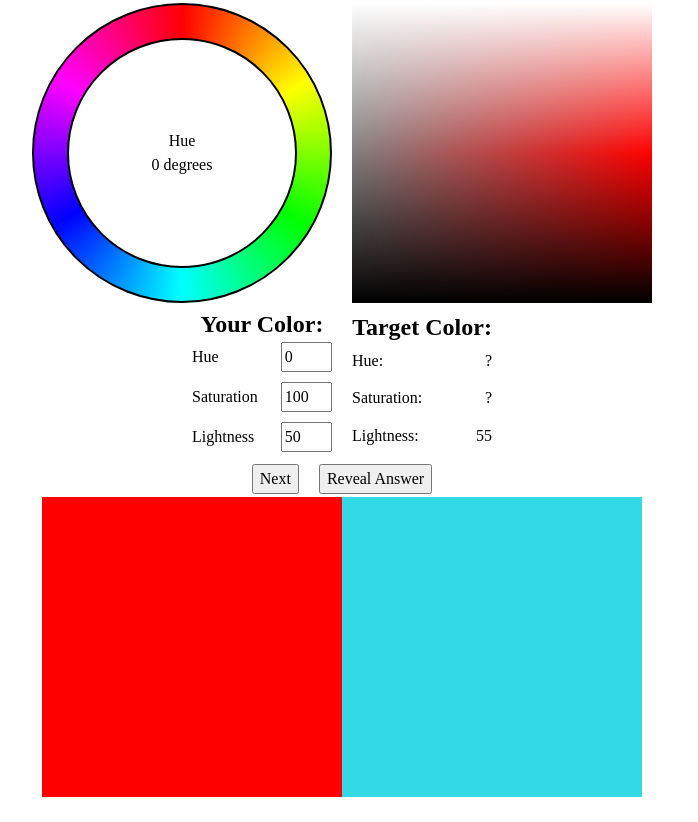
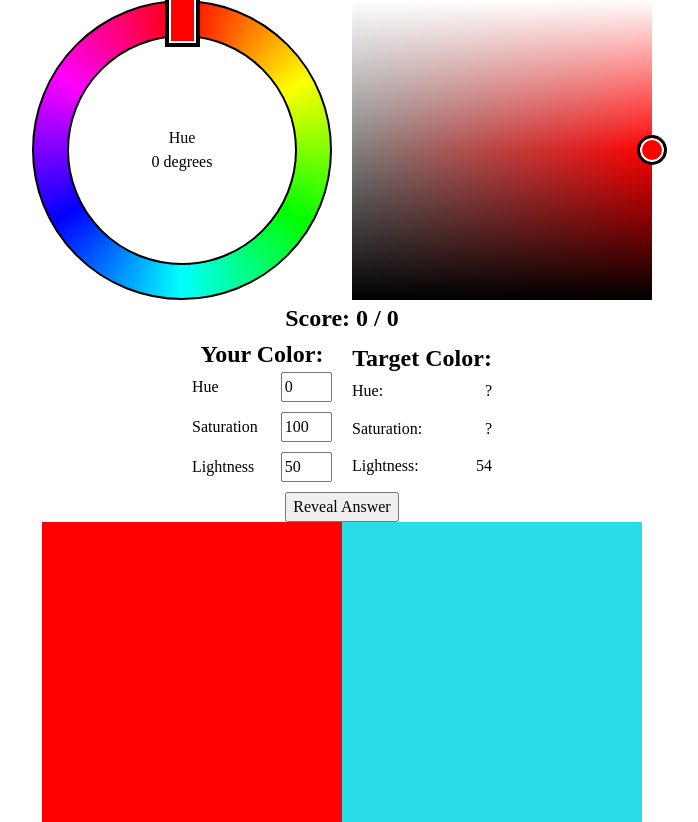
Before and after one commit to connor-jensen/guessTheHSL, a React (Vite) app: page / in a window 1280 px wide. Shown: the whole page, without its empty margins (298-996 px from the left). Before the commit the page ends 800 px from the top, so only its background shows below. Built offline with nearby package versions, Linux system fonts and the light colour scheme.

Commit message:
add indicators and score

```diff
--- a/package.json
+++ b/package.json
@@ -5,7 +5,8 @@
   "scripts": {
     "dev": "vite",
     "build": "tsc && vite build",
-    "preview": "vite preview"
+    "preview": "vite preview",
+    "deploy": "gh-pages -d build"
   },
   "dependencies": {
     "react": "^18.0.0",
@@ -17,6 +18,7 @@
     "@types/react-dom": "^18.0.0",
     "@types/styled-components": "^5.1.25",
     "@vitejs/plugin-react": "^1.3.0",
+    "gh-pages": "^4.0.0",
     "typescript": "^4.6.3",
     "vite": "^2.9.9"
   }
--- a/src/App.tsx
+++ b/src/App.tsx
@@ -6,20 +6,40 @@ import { SaturationLightnessBox } from "./components/SaturationLightnessBox";
 // import {} from 'styled-components/cssprop'
 
 const getRandomHSL = () => {
-  const hue = Math.floor(Math.random() * 360);
-  const saturation = Math.floor(Math.random() * 100);
-  const lightness = Math.floor(Math.random() * 100);
+  const hue = Math.floor(Math.random() * 360); // 0-360deg
+  const saturation = Math.floor(Math.random() * 90 + 10); // 10-100%
+  const lightness = Math.floor(Math.random() * 80 + 10); // 10-90%
   return { hue, saturation, lightness };
 };
 
+const calculateScore = (
+  hue: number,
+  saturation: number,
+  lightness: number,
+  targetHSL: HSL
+) => {
+  // max points 10, get 1 point off for every percent or degree off hsl
+  const hueDifference = Math.abs(hue - targetHSL.hue);
+  const saturationDifference = Math.abs(saturation - targetHSL.saturation);
+  const lightnessDifference = Math.abs(lightness - targetHSL.lightness);
+  const score = Math.max(0, 10 - (hueDifference + saturationDifference + lightnessDifference));
+  return score;
+};
+
+// 0.9 = (360 - 36) / 360
+
 function App() {
+  const [score, setScore] = useState(0);
+  const [maxScore, setMaxScore] = useState(0);
   const [hue, setHue] = useState(0);
   const [saturation, setSaturation] = useState(100);
   const [lightness, setLightness] = useState(50);
   const [targetHSL, setTargetHSL] = useState(getRandomHSL());
   const [answerRevealed, setAnswerRevealed] = useState(false);
   // index of range 0-2 for hue, saturation, lightness, initailized randomly
-  const [shownAnswerIndex, setShownAnswerIndex] = useState(Math.floor(Math.random() * 3));
+  const [shownAnswerIndex, setShownAnswerIndex] = useState(
+    Math.floor(Math.random() * 3)
+  );
 
   const setHSL = (
     hue: number | null,
@@ -44,7 +64,10 @@ function App() {
           <SaturationLightnessBox />
         </Row>
         <Row>
-          <Column style={{ alignItems: "flex-end" }}>
+          <Column>
+            <h2>
+              Score: {score} / {maxScore}
+            </h2>
             <Row>
               <Column>
                 <h2>Your Color:</h2>
@@ -86,21 +109,34 @@ function App() {
                 <h2>Target Color:</h2>
                 <InfoWrapper>
                   <div>Hue:</div>
-                  <div>{answerRevealed || shownAnswerIndex === 0 ? targetHSL.hue : "?"}</div>
+                  <div>
+                    {answerRevealed || shownAnswerIndex === 0
+                      ? targetHSL.hue
+                      : "?"}
+                  </div>
                 </InfoWrapper>
                 <InfoWrapper>
                   <div>Saturation:</div>
-                  <div>{answerRevealed || shownAnswerIndex === 1 ? targetHSL.saturation : "?"}</div>
+                  <div>
+                    {answerRevealed || shownAnswerIndex === 1
+                      ? targetHSL.saturation
+                      : "?"}
+                  </div>
                 </InfoWrapper>
                 <InfoWrapper>
                   <div>Lightness:</div>
-                  <div>{answerRevealed || shownAnswerIndex === 2 ? targetHSL.lightness : "?"}</div>
+                  <div>
+                    {answerRevealed || shownAnswerIndex === 2
+                      ? targetHSL.lightness
+                      : "?"}
+                  </div>
                 </InfoWrapper>
               </Column>
             </Row>
           </Column>
         </Row>
         <Row>
+          {answerRevealed ? (
             <button
               onClick={() => {
                 setTargetHSL(getRandomHSL());
@@ -110,7 +146,20 @@ function App() {
             >
               Next
             </button>
-          <button onClick={() => setAnswerRevealed(true)}>Reveal Answer</button>
+          ) : (
+            <button
+              onClick={() => {
+                // add score to current score
+                setScore(
+                  score + calculateScore(hue, saturation, lightness, targetHSL)
+                );
+                setMaxScore(maxScore + 10);
+                setAnswerRevealed(true);
+              }}
+            >
+              Reveal Answer
+            </button>
+          )}
         </Row>
         <Row style={{ gap: "0px" }}>
           <ColoredBox
--- a/src/components/HueWheel.tsx
+++ b/src/components/HueWheel.tsx
@@ -50,6 +50,7 @@ export const HueWheel = ({size}:{size: number}) => {
       onMouseMove={mouseMoveEvent}
       style={{"--size": size + "px"}}
     >
+      <HueIndicator style={{"--degrees": (hue - 90) + "deg", "--hue": hue + "deg"}}/>
       <HueWheelBlockerWrapper>
         <dt>Hue</dt>
         <dd>{hue} degrees</dd>
@@ -57,6 +58,19 @@ export const HueWheel = ({size}:{size: number}) => {
     </HueWheelWrapper>
   );
 };
+
+const HueIndicator = styled.div`
+  position: absolute;
+  width: 55px;
+  height: 35px;
+  border: 4px solid black;
+  background-color: hsl(var(--hue), 100%, 50%);
+  // rotate by 90 degrees
+  transform: rotate(var(--degrees)) translate(131px, 0px);
+  transform-origin: center;
+  box-shadow: white 0px 0px 0px 2px inset;
+`;
+
 
 const HueWheelBlockerWrapper = styled.dl`
   height: calc(var(--size) - 70px);
--- a/src/components/SaturationLightnessBox.tsx
+++ b/src/components/SaturationLightnessBox.tsx
@@ -13,6 +13,10 @@ export const SaturationLightnessBox = ({}: {}) => {
     const { clientX, clientY } = event;
     const { left, top, width, height } =
       event.currentTarget.getBoundingClientRect();
+    // if mouse is outside of the box, return early
+    if (clientX < left || clientX > left + width || clientY < top || clientY > top + height) {
+      return;
+    }
     const x = clientX - left;
     const y = clientY - top;
     const s = x / width;
@@ -44,11 +48,26 @@ export const SaturationLightnessBox = ({}: {}) => {
       onMouseUp={mouseUpEvent}
       onMouseMove={mouseMoveEvent}
     >
+      <SaturationLightnessIndicator  style={{ "--hue": hue + "deg", "--saturation": saturation + "%", "--lightness": lightness + "%" }}/>
       <SaturationFilter />
-      <LightnessFilter style={{ "--hue": hue + "deg" } as CSSProperties} />
+      <LightnessFilter style={{ "--hue": hue + "deg" }} />
     </BoxWrapper>
   );
 };
+
+const SaturationLightnessIndicator = styled.div`
+  position: absolute;
+  width: 30px;
+  height: 30px;
+  border-radius: 50%;
+  border: 3px solid black;
+  background-color: hsl(var(--hue), var(--saturation), var(--lightness));
+  z-index: 1;
+  transform: translate(-15px, 15px);
+  bottom: var(--lightness);
+  left: var(--saturation);
+  box-shadow: white 0px 0px 0px 2px inset;
+`
 
 const BoxWrapper = styled.div`
   width: 300px;
```
Also changed, not shown: src/types/global.d.ts (+8 -0 lines), 2 other files (tests, documents, lock files or other folders). Lines whose indentation alone changed are shown as unchanged.
